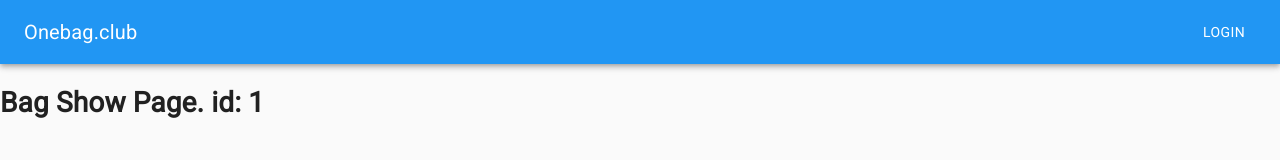
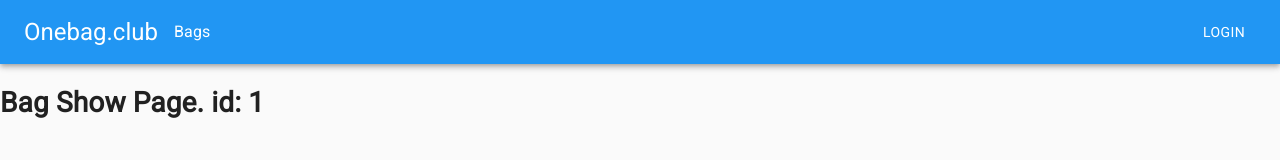
Before and after one commit to maxsynnott/onebag, a React (Create React App) app: page /bags/1 in a window 1280 px wide. Shown: the top 160 px of the page. Built offline with nearby package versions, Linux system fonts and the light colour scheme.

Commit message:
Using react-query to fetch bags

```diff
--- a/package.json
+++ b/package.json
@@ -12,9 +12,11 @@
 		"@types/node": "^12.0.0",
 		"@types/react": "^17.0.0",
 		"@types/react-dom": "^17.0.0",
+		"axios": "^0.21.1",
 		"fontsource-roboto": "^4.0.0",
 		"react": "^17.0.2",
 		"react-dom": "^17.0.2",
+		"react-query": "^3.13.0",
 		"react-router-dom": "^5.2.0",
 		"react-scripts": "4.0.3",
 		"typescript": "^4.1.2",
--- a/src/App.tsx
+++ b/src/App.tsx
@@ -2,9 +2,11 @@ import './App.css'
 import { BrowserRouter } from 'react-router-dom'
 import AppRoutes from './routes/AppRoutes'
 import { createMuiTheme, CssBaseline, ThemeProvider } from '@material-ui/core'
-import React from 'react'
 import LayoutWrapper from './components/LayoutWrapper'
 import { blue, red } from '@material-ui/core/colors'
+import { QueryClient, QueryClientProvider } from 'react-query'
+
+const queryClient = new QueryClient()
 
 const theme = createMuiTheme({
 	palette: {
@@ -18,9 +20,11 @@ function App() {
 		<ThemeProvider theme={theme}>
 			<BrowserRouter>
 				<CssBaseline />
-				<LayoutWrapper>
-					<AppRoutes />
-				</LayoutWrapper>
+				<QueryClientProvider client={queryClient}>
+					<LayoutWrapper>
+						<AppRoutes />
+					</LayoutWrapper>
+				</QueryClientProvider>
 			</BrowserRouter>
 		</ThemeProvider>
 	)
--- a/src/components/Header.tsx
+++ b/src/components/Header.tsx
@@ -1,10 +1,27 @@
-import { AppBar, Box, Button, Toolbar, Typography } from '@material-ui/core'
+import {
+	AppBar,
+	Box,
+	Button,
+	Toolbar,
+	Typography,
+	Link,
+} from '@material-ui/core'
+import { Link as RouterLink } from 'react-router-dom'
 
 export default function Header() {
 	return (
 		<AppBar position="static">
 			<Toolbar>
-				<Typography variant="h6">Onebag.club</Typography>
+				<Link component={RouterLink} to="/" color="inherit">
+					<Typography variant="h5">Onebag.club</Typography>
+				</Link>
+
+				<Box ml={2}>
+					<Link component={RouterLink} to="/bags" color="inherit">
+						<Typography>Bags</Typography>
+					</Link>
+				</Box>
+
 				<Box flexGrow={1} />
 				<Button color="inherit">Login</Button>
 			</Toolbar>
--- /dev/null
+++ b/src/pages/BagsIndexPage.tsx
@@ -0,0 +1,28 @@
+import { Link } from '@material-ui/core'
+import axios from 'axios'
+import { useQuery } from 'react-query'
+import { Link as RouterLink } from 'react-router-dom'
+
+export default function BagsIndexPage() {
+	const url = 'http://localhost:8080/bags'
+
+	const { isLoading, error, data: bags } = useQuery(url, async () => {
+		const response = await axios.get(url)
+		return response.data
+	})
+
+	if (isLoading) return <p>Loading...</p>
+	if (error) return <p>Error...</p>
+
+	return (
+		<ul>
+			{bags.map((bag: any) => (
+				<li key={bag.id}>
+					<Link component={RouterLink} to={'/bags/' + bag.id}>
+						{bag.title}
+					</Link>
+				</li>
+			))}
+		</ul>
+	)
+}
--- a/src/pages/BagShowPage.tsx
+++ b/src/pages/BagsShowPage.tsx
@@ -1,6 +1,6 @@
 import { useParams } from 'react-router-dom'
 
-export default function BagShowPage() {
+export default function BagsShowPage() {
 	const { id } = useParams<{ id: string }>()
 
 	return <h1>Bag Show Page. id: {id}</h1>
--- a/src/routes/AppRoutes.tsx
+++ b/src/routes/AppRoutes.tsx
@@ -1,12 +1,14 @@
 import { Switch, Route } from 'react-router-dom'
-import BagShowPage from '../pages/BagShowPage'
+import BagsShowPage from '../pages/BagsShowPage'
+import BagsIndexPage from '../pages/BagsIndexPage'
 import HomePage from '../pages/HomePage'
 
 export default function AppRoutes() {
 	return (
 		<Switch>
 			<Route path="/" exact={true} component={HomePage} />
-			<Route path="/bags/:id" component={BagShowPage} />
+			<Route path="/bags" exact={true} component={BagsIndexPage} />
+			<Route path="/bags/:id" component={BagsShowPage} />
 		</Switch>
 	)
 }
```
Also changed, not shown: 1 other file (tests, documents, lock files or other folders).
